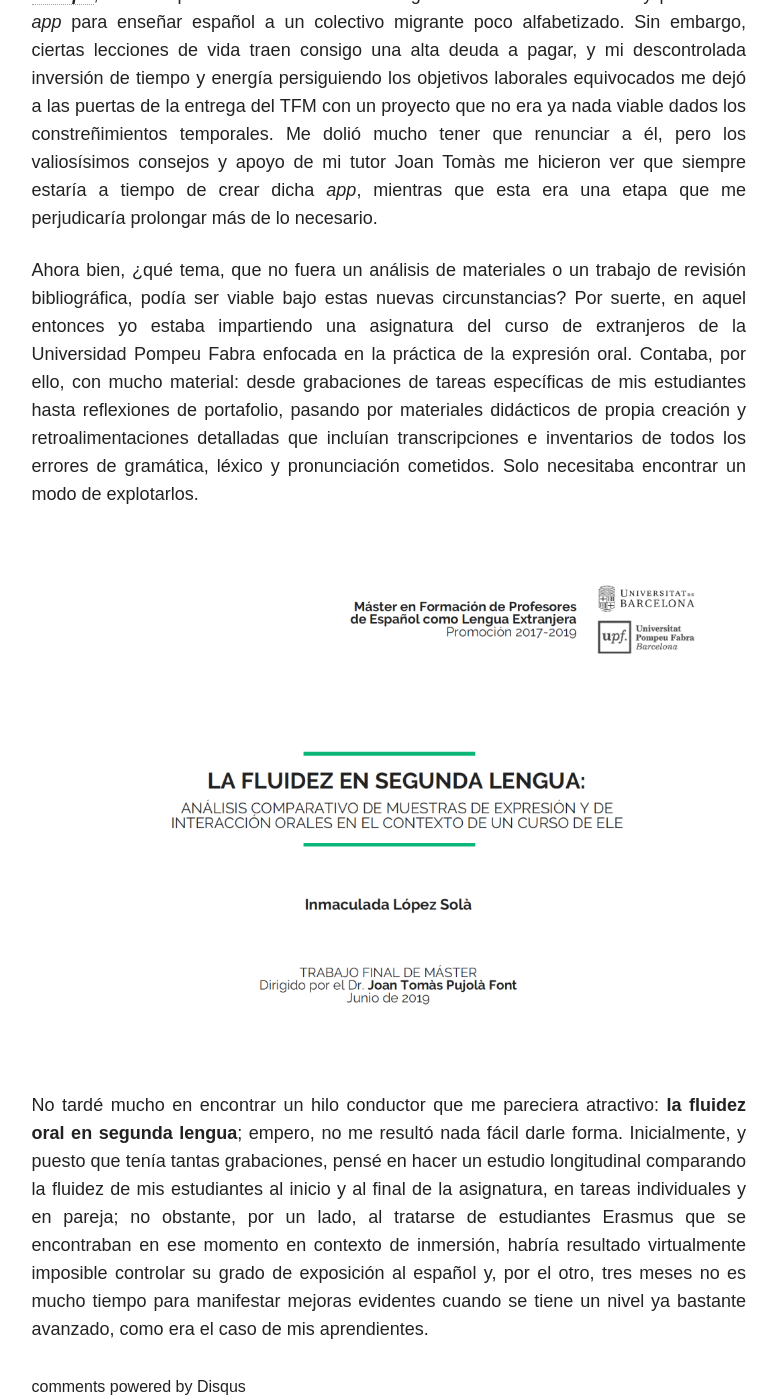
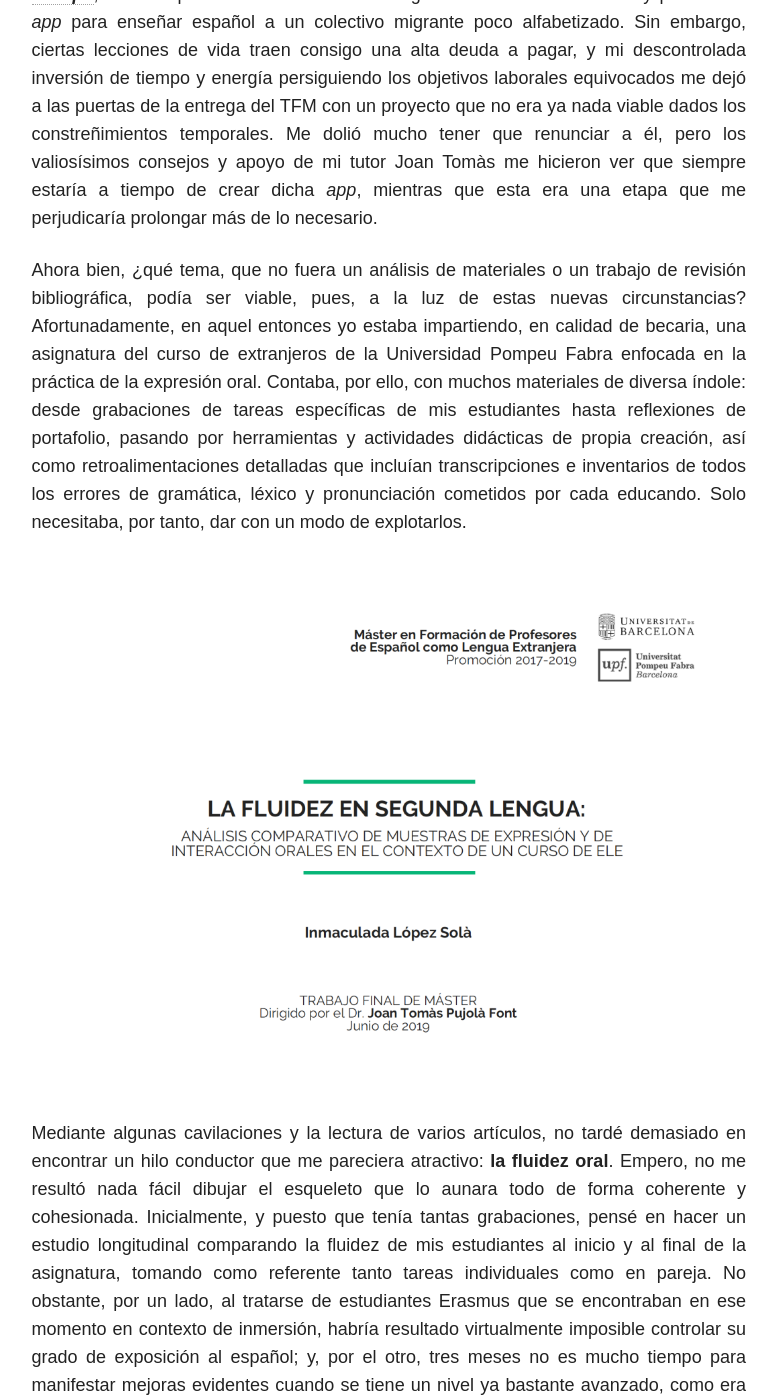
Before and after one commit to immalopez/immalopez.github.io, a Jekyll site: the page built from _posts/blog/2019-07-15-fluidez-oral-tfm.md, in a window 1280 px wide and 1400 px high, scrolled down 2096 px. Shown: the whole window, without its empty margins (348-1125 px from the left). Built offline with Jekyll 4.4.1, drawn with Linux system fonts in a browser that asks for light colours; nearby versions of some CDN libraries; comment, search, counter and statistics services are not loaded; some of the changed text lies outside the part shown.

Commit message:
Update 2019-07-15-fluidez-oral-tfm.md

```diff
--- a/_posts/blog/2019-07-15-fluidez-oral-tfm.md
+++ b/_posts/blog/2019-07-15-fluidez-oral-tfm.md
@@ -23,8 +23,8 @@ Estos dos años me han dado, junto con esos malditos 7 kg, las herramientas y la
 
 Si recordáis <a href="https://immalopez.github.io/blog/proPIC-Europa/" target="_blank">la entrada que dediqué, unos meses atrás, al **proyecto Erasmus+ _proPIC Europa_**</a>, sabréis que mi intención e ilusión originales eran las de diseñar y pilotar una _app_ para enseñar español a un colectivo migrante poco alfabetizado. Sin embargo, ciertas lecciones de vida traen consigo una alta deuda a pagar, y mi descontrolada inversión de tiempo y energía persiguiendo los objetivos laborales equivocados me dejó a las puertas de la entrega del TFM con un proyecto que no era ya nada viable dados los constreñimientos temporales. Me dolió mucho tener que renunciar a él, pero los valiosísimos consejos y apoyo de mi tutor Joan Tomàs me hicieron ver que siempre estaría a tiempo de crear dicha _app_, mientras que esta era una etapa que me perjudicaría prolongar más de lo necesario.
 
-Ahora bien, ¿qué tema, que no fuera un análisis de materiales o un trabajo de revisión bibliográfica, podía ser viable bajo estas nuevas circunstancias? Por suerte, en aquel entonces yo estaba impartiendo una asignatura del curso de extranjeros de la Universidad Pompeu Fabra enfocada en la práctica de la expresión oral. Contaba, por ello, con mucho material: desde grabaciones de tareas específicas de mis estudiantes hasta reflexiones de portafolio, pasando por materiales didácticos de propia creación y retroalimentaciones detalladas que incluían transcripciones e inventarios de todos los errores de gramática, léxico y pronunciación cometidos. Solo necesitaba encontrar un modo de explotarlos.
+Ahora bien, ¿qué tema, que no fuera un análisis de materiales o un trabajo de revisión bibliográfica, podía ser viable, pues, a la luz de estas nuevas circunstancias? Afortunadamente, en aquel entonces yo estaba impartiendo, en calidad de becaria, una asignatura del curso de extranjeros de la Universidad Pompeu Fabra enfocada en la práctica de la expresión oral. Contaba, por ello, con muchos materiales de diversa índole: desde grabaciones de tareas específicas de mis estudiantes hasta reflexiones de portafolio, pasando por herramientas y actividades didácticas de propia creación, así como retroalimentaciones detalladas que incluían transcripciones e inventarios de todos los errores de gramática, léxico y pronunciación cometidos por cada educando. Solo necesitaba, por tanto, dar con un modo de explotarlos.
 
 ![TFM](/images/Screen Shot 2019-07-15 at 17.35.56.png)
 
-No tardé mucho en encontrar un hilo conductor que me pareciera atractivo: **la fluidez oral en segunda lengua**; empero, no me resultó nada fácil darle forma. Inicialmente, y puesto que tenía tantas grabaciones, pensé en hacer un estudio longitudinal comparando la fluidez de mis estudiantes al inicio y al final de la asignatura, en tareas individuales y en pareja; no obstante, por un lado, al tratarse de estudiantes Erasmus que se encontraban en ese momento en contexto de inmersión, habría resultado virtualmente imposible controlar su grado de exposición al español y, por el otro, tres meses no es mucho tiempo para manifestar mejoras evidentes cuando se tiene un nivel ya bastante avanzado, como era el caso de mis aprendientes.
+Mediante algunas cavilaciones y la lectura de varios artículos, no tardé demasiado en encontrar un hilo conductor que me pareciera atractivo: **la fluidez oral**. Empero, no me resultó nada fácil dibujar el esqueleto que lo aunara todo de forma coherente y cohesionada. Inicialmente, y puesto que tenía tantas grabaciones, pensé en hacer un estudio longitudinal comparando la fluidez de mis estudiantes al inicio y al final de la asignatura, tomando como referente tanto tareas individuales como en pareja. No obstante, por un lado, al tratarse de estudiantes Erasmus que se encontraban en ese momento en contexto de inmersión, habría resultado virtualmente imposible controlar su grado de exposición al español; y, por el otro, tres meses no es mucho tiempo para manifestar mejoras evidentes cuando se tiene un nivel ya bastante avanzado, como era el caso de mis aprendientes.
```
